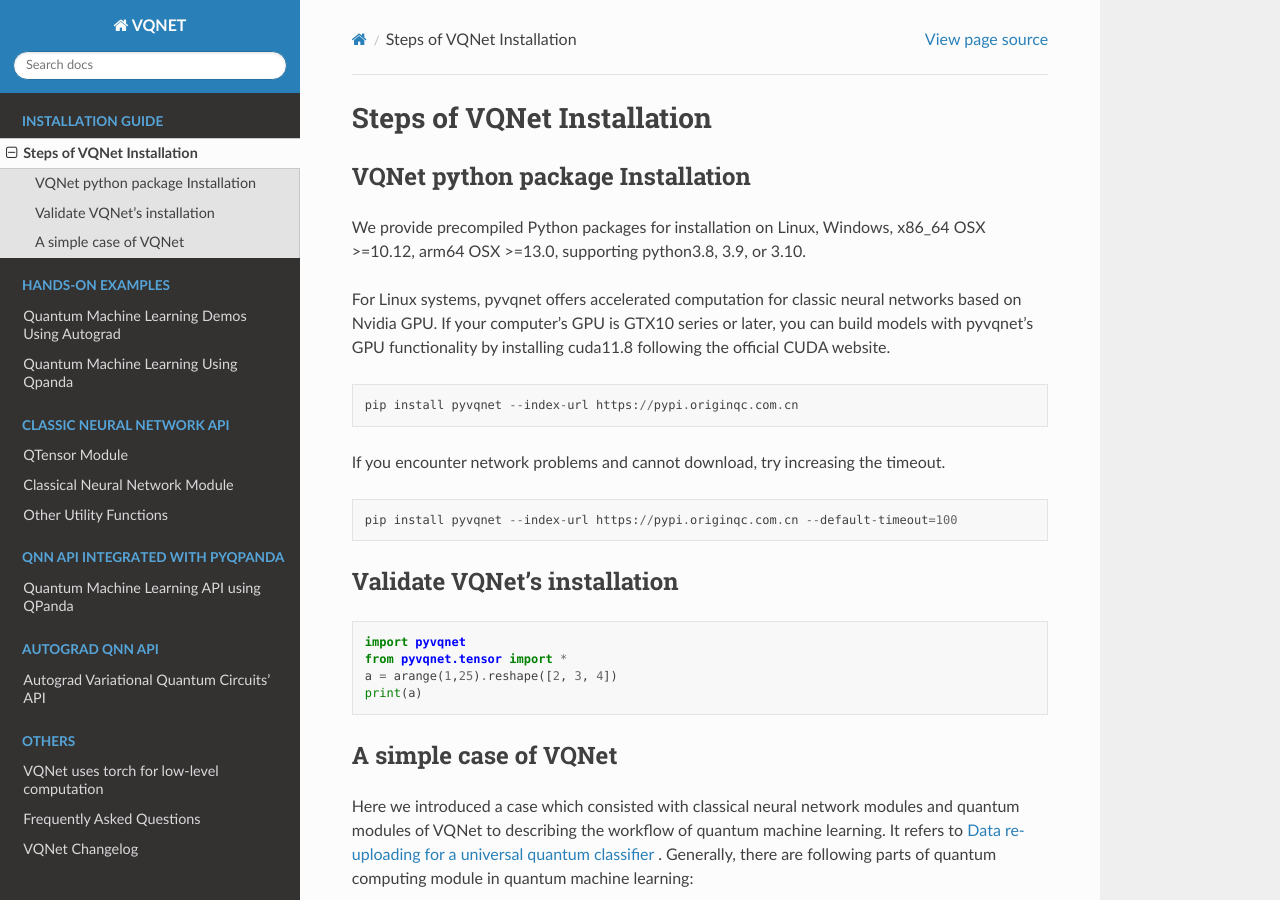
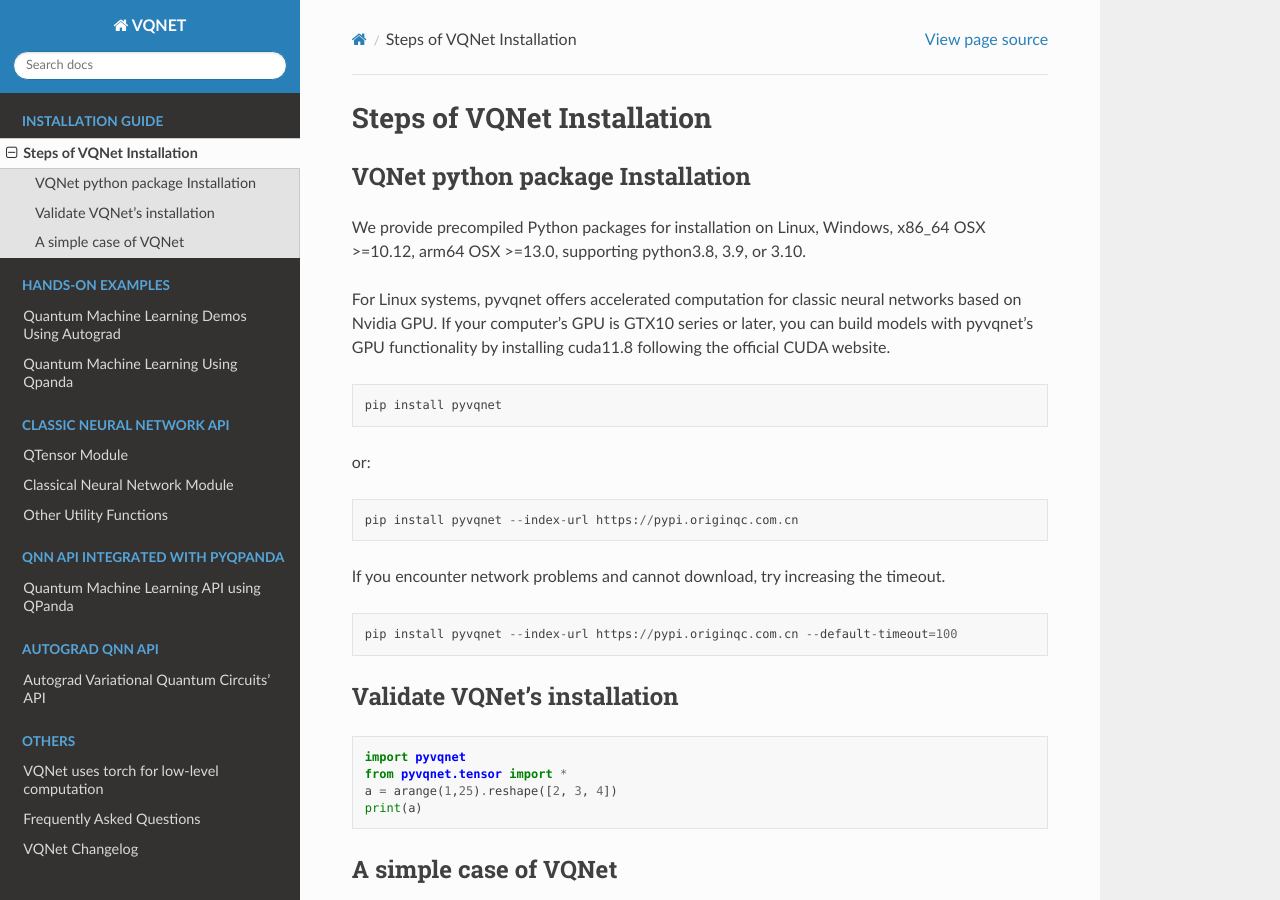
Before and after one commit to OriginQ/VQNET2.0-tutorial-en, a Sphinx documentation site: the page built from source/rst/install.rst, in a window 1280 px wide and 900 px high. Built offline with Sphinx 7.4.7 and the Read the Docs theme 3.1.0, drawn with Linux system fonts in a browser that asks for light colours.

Commit message:
[ref] add pip install pyvqnet

```diff
--- a/source/rst/install.rst
+++ b/source/rst/install.rst
@@ -8,6 +8,11 @@
 
 For Linux systems, pyvqnet offers accelerated computation for classic neural networks based on Nvidia GPU. If your computer's GPU is GTX10 series or later, you can build models with pyvqnet's GPU functionality by installing cuda11.8 following the official CUDA website.
 
+.. code-block::
+
+    pip install pyvqnet
+
+or:
 
 .. code-block::
 
```
